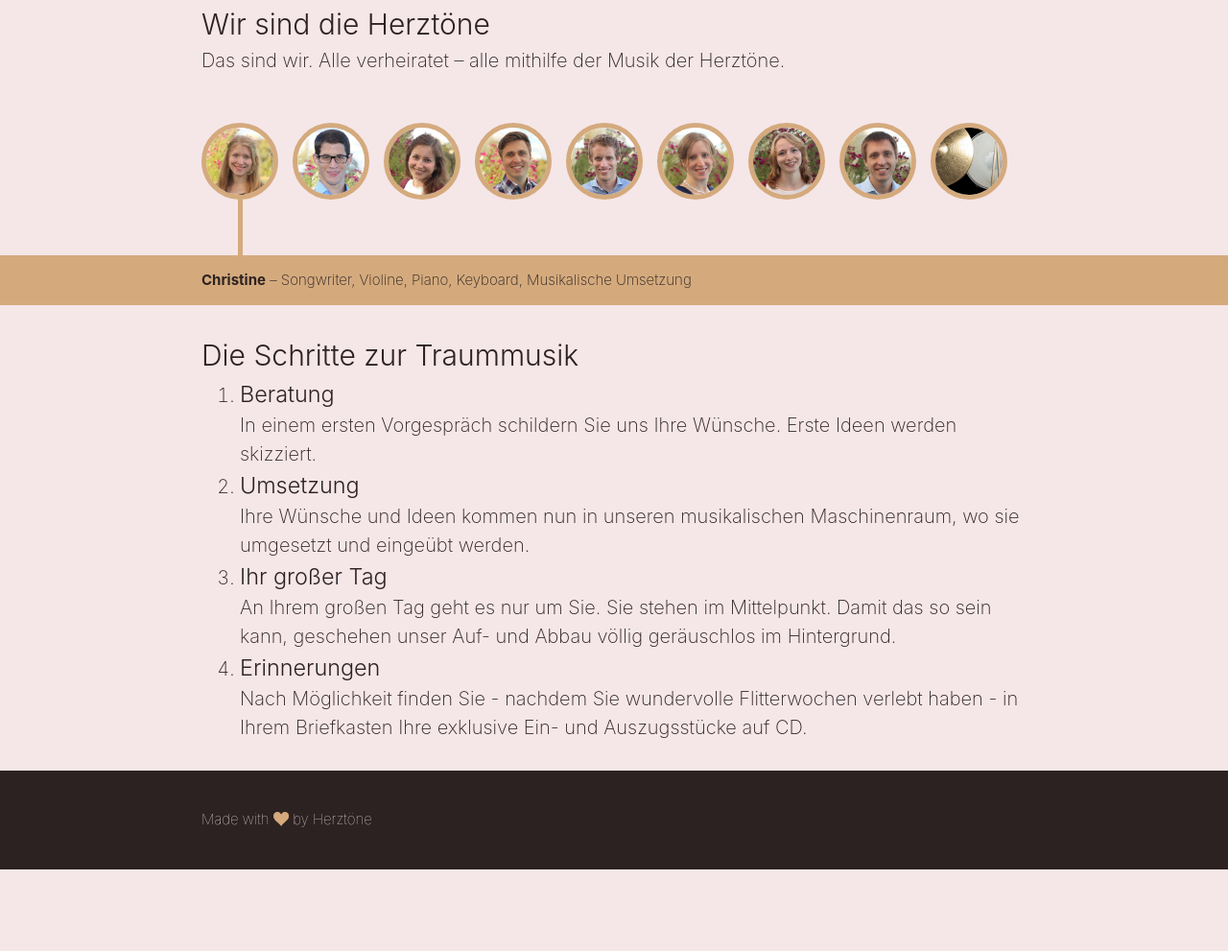
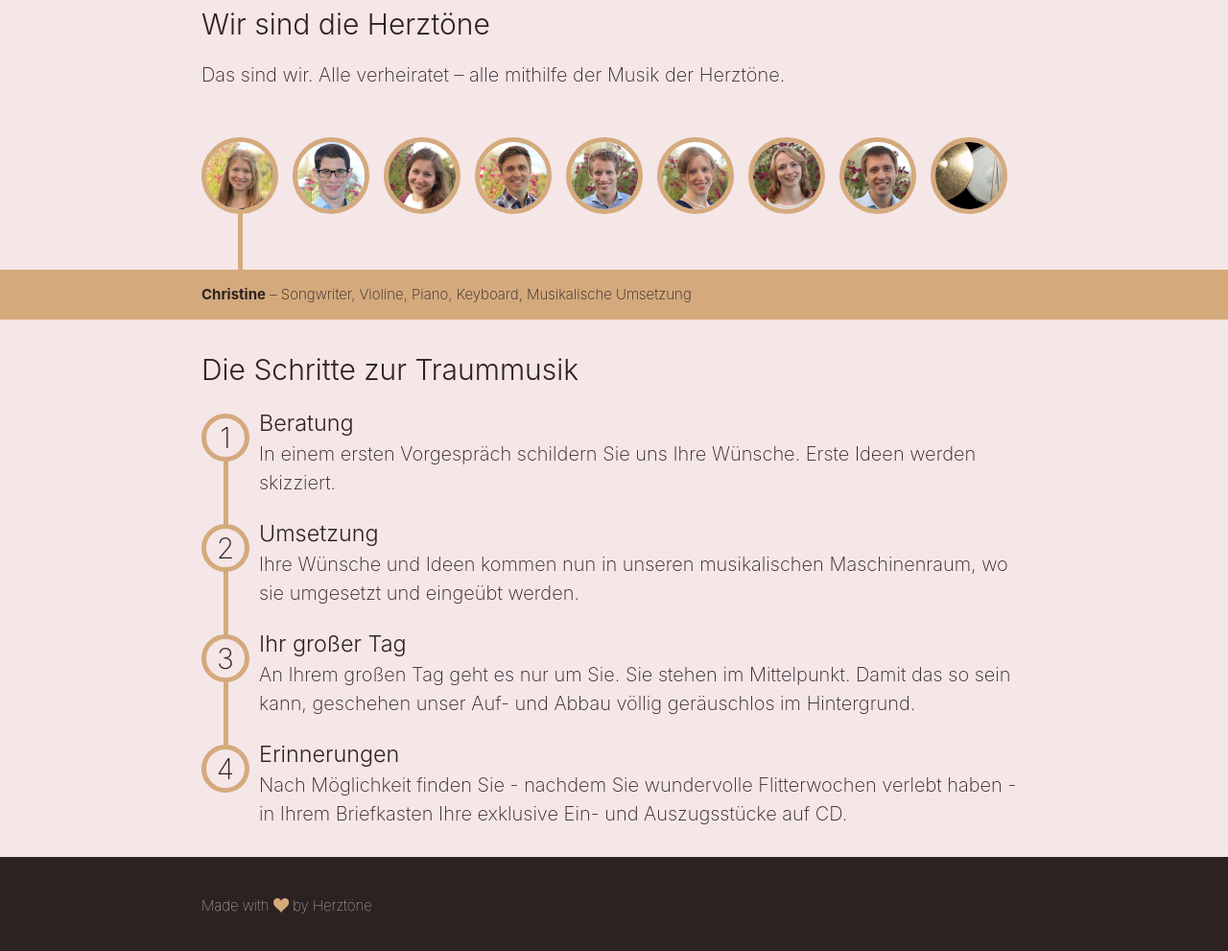
Before and after one commit to davherrmann/herztoene.team, a plain HTML site: page index.html in a window 1280 px wide. Shown: the part 827-1818 px from the top of the page at 96% size. Before the commit the page ends 1733 px from the top, so only its background shows below. Drawn offline with Linux system fonts and the light colour scheme.

Commit message:
add and style steps

```diff
--- a/index.html
+++ b/index.html
@@ -39,15 +39,21 @@
         position: relative;
       }
 
+      header > *,
+      section > *,
+      footer > * {
+        margin: 0 1rem;
+      }
+
+      /* Section */
+
       section {
         padding-bottom: 1.5rem;
         padding-top: 1.5rem;
       }
 
-      header > *,
-      section > *,
-      footer > * {
-        margin: 0 1rem;
+      section h2 {
+        margin-bottom: 0.5em;
       }
 
       /* Links */
@@ -258,6 +264,54 @@
         font-weight: lighter;
       }
 
+      /* Steps */
+
+      #schritte ol {
+        counter-reset: step;
+        list-style: none;
+        padding: 0;
+      }
+
+      #schritte ol > * + * {
+        padding-top: 1em;
+      }
+
+      #schritte li {
+        counter-increment: step;
+        position: relative;
+      }
+
+      #schritte li > * {
+        margin-left: 3rem;
+      }
+
+      #schritte li::before {
+        background-color: #f5e6e8;
+        border: 0.25rem solid #d4aa7d;
+        border-radius: 50%;
+        content: counter(step);
+        display: inline-block;
+        float: left;
+        font-size: 1.5em;
+        height: 2rem;
+        line-height: 2rem;
+        margin-top: 0.25em;
+        text-align: center;
+        width: 2rem;
+      }
+
+      #schritte li:not(:last-child)::after {
+        background-color: #d4aa7d;
+        content: '';
+        display: block;
+        height: 100%;
+        left: 1.125rem;
+        position: absolute;
+        top: 2rem;
+        width: 0.25rem;
+        z-index: -1;
+      }
+
     </style>
   </head>
   <body>
@@ -265,7 +319,7 @@
       <h1>Herztöne</h1>
       <nav>
         <a href="#team">Das Team</a>
-        <a href="#weg">Der Weg</a>
+        <a href="#schritte">Der Weg</a>
         <a href="#preise">Preise</a>
       </nav>
     </header>
@@ -325,7 +379,7 @@
         </label>
       </div>
     </section>
-    <section>
+    <section id="schritte">
       <h2>Die Schritte zur Traummusik</h2>
       <ol>
         <li>
```
